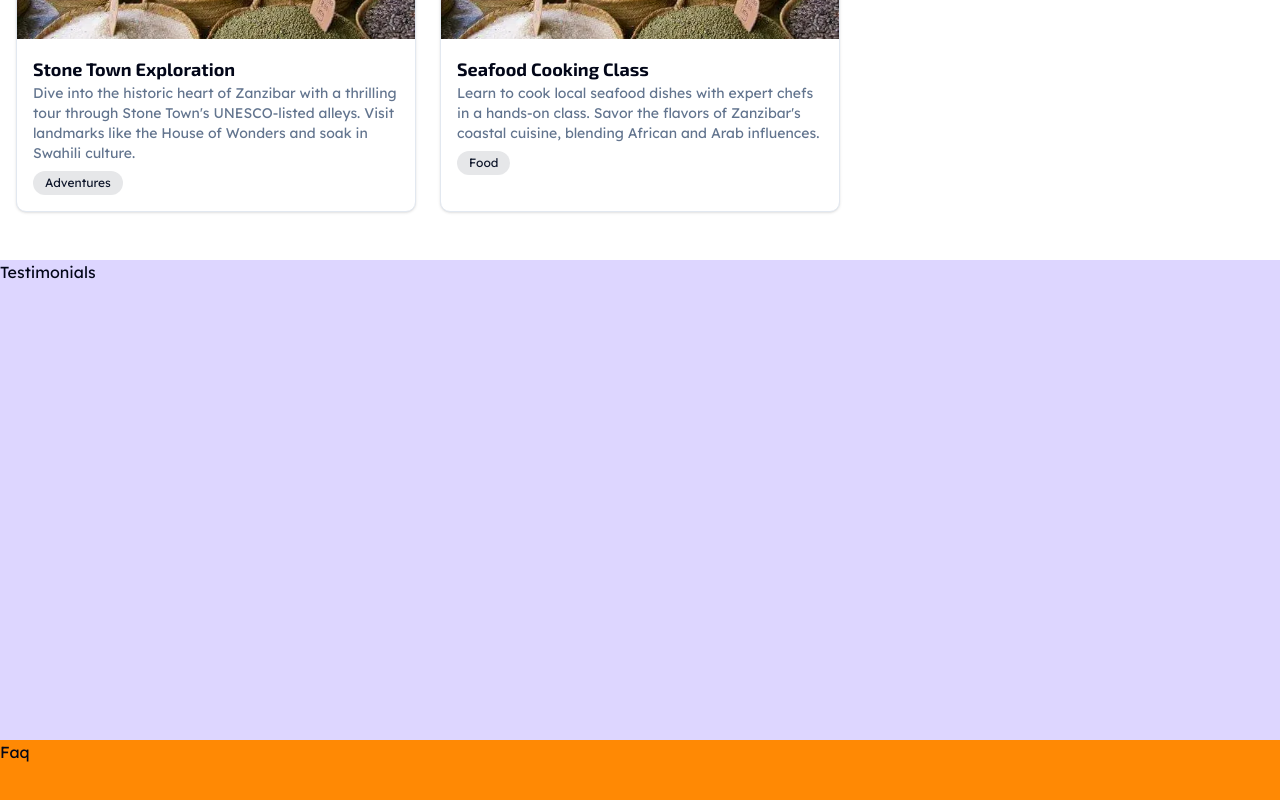
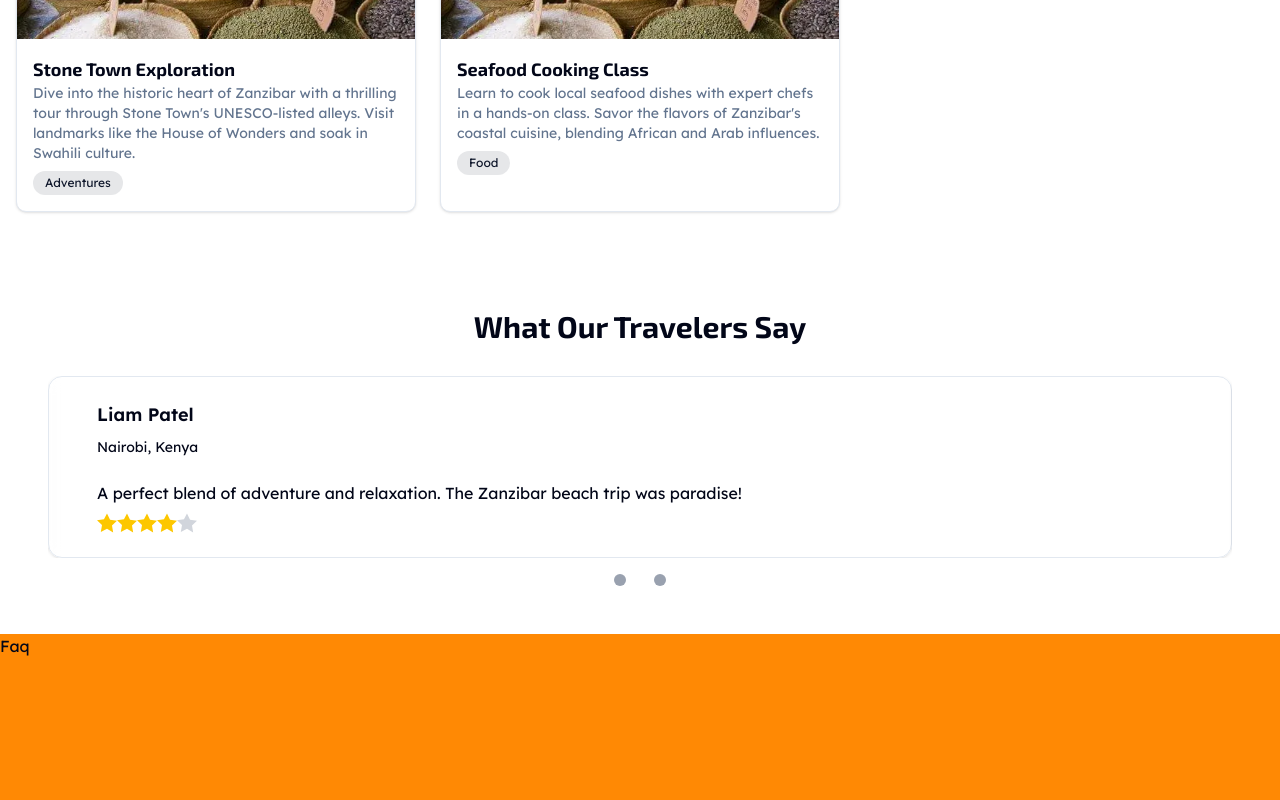
Before and after one commit to bojan09/utulivu-2.0, a React (Vite) app: page / in a window 1280 px wide. Shown: the part 1584-2384 px from the top of the page. Built offline with nearby package versions, Linux system fonts and the light colour scheme.

Commit message:
bug fix in ImageCarousel, Testimonials - work in progress

```diff
--- a/src/components/ImageCarousel.tsx
+++ b/src/components/ImageCarousel.tsx
@@ -1,5 +1,6 @@
 import Carousel from "react-multi-carousel";
 import "react-multi-carousel/lib/styles.css";
+import { useState, useEffect } from "react";
 
 interface ImageCarouselProps {
   images: string[];
@@ -9,6 +10,15 @@ interface ImageCarouselProps {
 export function ImageCarousel({ images, onImageClick }: ImageCarouselProps) {
   // Limit to 6 images
   const carouselImages = images.slice(0, 6);
+
+  // Detect mobile for conditional arrows
+  const [isMobile, setIsMobile] = useState(window.innerWidth < 640);
+
+  useEffect(() => {
+    const handleResize = () => setIsMobile(window.innerWidth < 640);
+    window.addEventListener("resize", handleResize);
+    return () => window.removeEventListener("resize", handleResize);
+  }, []);
 
   // Responsive settings
   const responsive = {
@@ -23,20 +33,10 @@ export function ImageCarousel({ images, onImageClick }: ImageCarouselProps) {
       slidesToSlide: 1,
     },
     mobile: {
-      breakpoint: { max: 640, min: 360 },
+      breakpoint: { max: 640, min: 0 },
       items: Math.min(carouselImages.length, 2),
       slidesToSlide: 1,
     },
-    mobileSmall: {
-      breakpoint: { max: 360, min: 0 },
-      items: 1,
-      slidesToSlide: 1,
-    },
-  };
-
-  // Conditionally render arrows based on device type
-  const CustomArrow = ({ deviceType }: { deviceType?: string }) => {
-    return null; // Always hide arrows
   };
 
   return (
@@ -46,11 +46,9 @@ export function ImageCarousel({ images, onImageClick }: ImageCarouselProps) {
           responsive={responsive}
           infinite={carouselImages.length > 1}
           autoPlay={false}
-          arrows
+          arrows={!isMobile} // Hide arrows on mobile
           containerClass="carousel-container"
           itemClass="px-1"
-          customLeftArrow={<CustomArrow />}
-          customRightArrow={<CustomArrow />}
         >
           {carouselImages.map((img, idx) => (
             <div
--- a/src/sections/Testimonials.tsx
+++ b/src/sections/Testimonials.tsx
@@ -1,7 +1,105 @@
+import React, { useState, useEffect } from "react";
+import {
+  Card,
+  CardContent,
+  CardDescription,
+  CardHeader,
+  CardTitle,
+} from "@/components/ui/card";
+
+const testimonials = [
+  {
+    name: "Aisha Mwangi",
+    location: "Dar es Salaam, Tanzania",
+    text: "Utulivu Tours made my safari unforgettable! The guides were knowledgeable, and the views of the Serengeti were breathtaking.",
+    rating: 5,
+  },
+  {
+    name: "Liam Patel",
+    location: "Nairobi, Kenya",
+    text: "A perfect blend of adventure and relaxation. The Zanzibar beach trip was paradise!",
+    rating: 4,
+  },
+  {
+    name: "Sophie Dubois",
+    location: "Paris, France",
+    text: "Climbing Kilimanjaro with Utulivu was a dream come true. The support team was exceptional.",
+    rating: 5,
+  },
+];
+
 const Testimonials = () => {
+  const [currentIndex, setCurrentIndex] = useState(0);
+
+  useEffect(() => {
+    const interval = setInterval(() => {
+      setCurrentIndex((prev) => (prev + 1) % testimonials.length);
+    }, 5000); // Auto-slide every 5 seconds
+    return () => clearInterval(interval);
+  }, []);
+
   return (
-    <section id="testimonials" className="h-[30rem] bg-violet-200">
-      Testimonials
+    <section
+      id="testimonials"
+      className="py-12 bg-[--secondary] text-[oklch(0.3 0.06 50)]"
+    >
+      <div className="container mx-auto px-4 lg:px-12">
+        <h2 className="text-3xl font-bold text-center mb-8">
+          What Our Travelers Say
+        </h2>
+        <div className="relative overflow-hidden">
+          <div
+            className="flex transition-transform duration-700 ease-in-out"
+            style={{ transform: `translateX(-${currentIndex * 100}%)` }}
+          >
+            {testimonials.map((testimonial, index) => (
+              <Card
+                key={index}
+                className="w-full flex-shrink-0 p-6 bg-[--secondary]/80 backdrop-blur-sm border-[--border] animate-fade animate-duration-[1000ms]"
+              >
+                <CardHeader>
+                  <CardTitle className="text-lg">{testimonial.name}</CardTitle>
+                  <CardDescription className="text-sm text-[--secondary-foreground]">
+                    {testimonial.location}
+                  </CardDescription>
+                </CardHeader>
+                <CardContent>
+                  <p className="text-base mb-2">{testimonial.text}</p>
+                  <div className="flex">
+                    {Array.from({ length: 5 }, (_, i) => (
+                      <svg
+                        key={i}
+                        className={`w-5 h-5 ${
+                          i < testimonial.rating
+                            ? "text-yellow-400"
+                            : "text-gray-300"
+                        }`}
+                        fill="currentColor"
+                        viewBox="0 0 24 24"
+                      >
+                        <path d="M12 .587l3.668 7.431 8.332 1.151-6.001 5.822 1.418 8.308L12 18.906l-7.417 3.893 1.418-8.308-6.001-5.822 8.332-1.151z" />
+                      </svg>
+                    ))}
+                  </div>
+                </CardContent>
+              </Card>
+            ))}
+          </div>
+        </div>
+        <div className="flex justify-center mt-4 space-x-2">
+          {testimonials.map((_, index) => (
+            <button
+              key={index}
+              className={`w-3 h-3 rounded-full ${
+                currentIndex === index
+                  ? "bg-[oklch(0.5 0.1 240)]"
+                  : "bg-gray-400"
+              }`}
+              onClick={() => setCurrentIndex(index)}
+            />
+          ))}
+        </div>
+      </div>
     </section>
   );
 };
```
